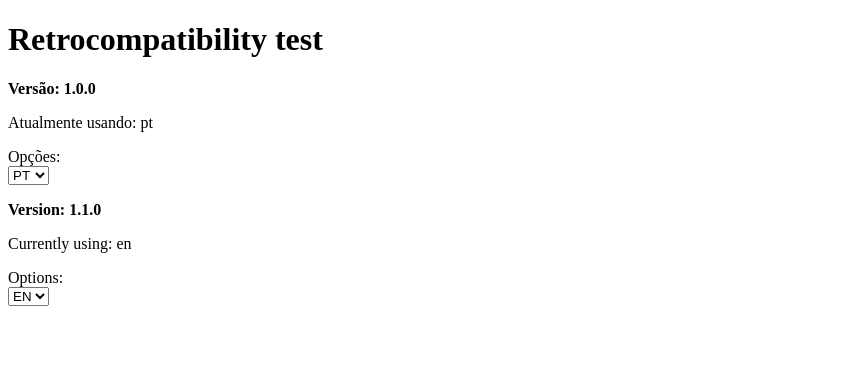
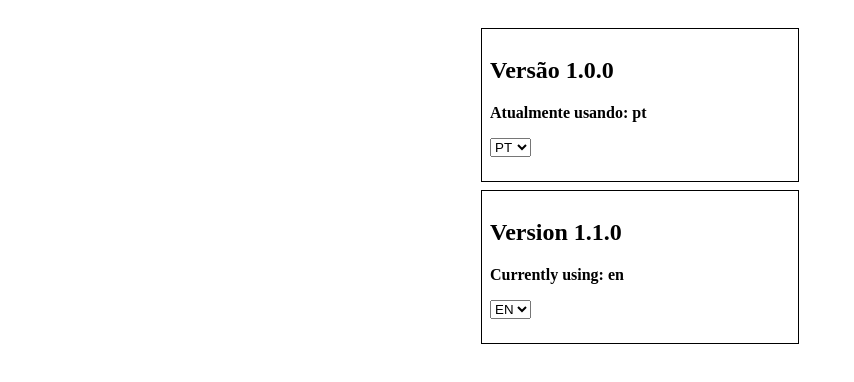
Before and after one commit to znti/react-i18n, a React (Create React App) app: page / in a window 1280 px wide. Shown: the top 382 px of the page, without its empty margins (0-854 px from the left). Built offline with nearby package versions, Linux system fonts and the light colour scheme.

Commit message:
Break Retrocompat page into separate components

```diff
--- /dev/null
+++ b/src/pages/Retrocompat/Section.jsx
@@ -0,0 +1,27 @@
+import React from 'react';
+
+export default function Section({title, description, options}) {
+	return (
+		<div style={{
+			minWidth: '300px',
+			borderStyle: 'solid',
+			borderWidth: '1px',
+			padding: '8px',
+			margin: '4px',
+		}}>
+			<h2>
+				{title}
+			</h2>
+
+			<p>
+				<strong>
+					{description}
+				</strong>
+			</p>
+
+			<p>
+				{options}
+			</p>
+		</div>
+	)
+}
--- /dev/null
+++ b/src/pages/Retrocompat/V1.0.0.jsx
@@ -0,0 +1,23 @@
+import React from 'react';
+import { useLanguage } from 'react-language-kit';
+
+import Section from './Section';
+import i18nMap from './i18n';
+
+export default function V1_0_0() {
+	const [ { language , options }, setLanguage ] = useLanguage();
+	const strings = i18nMap[language];
+
+	return (
+		<Section
+			title={`${strings.version} 1.0.0`}
+			description={`${strings.description}: ${language}`}
+			options={(
+				<select value={language} onChange={e => setLanguage(e.target.value)}>
+					{options.map(option => (<option key={option} value={option}>{option.toUpperCase()}</option>))}
+				</select>
+			)}
+		/>
+	)
+
+}
--- /dev/null
+++ b/src/pages/Retrocompat/V1.1.0.jsx
@@ -0,0 +1,24 @@
+import React from 'react';
+import { useLanguage, useActiveLanguage, useAvailableLanguages } from 'react-language-kit';
+
+import Section from './Section';
+import i18nMap from './i18n';
+
+export default function V1_1_0() {
+
+	const [ language, setLanguage ] = useActiveLanguage();
+	const [ options, setLanguageOptions ] = useAvailableLanguages();
+	const strings = i18nMap[language];
+
+	return (
+		<Section
+			title={`${strings.version} 1.1.0`}
+			description={`${strings.description}: ${language}`}
+			options={(
+				<select value={language} onChange={e => setLanguage(e.target.value)}>
+					{options.map(option => (<option key={option} value={option}>{option.toUpperCase()}</option>))}
+				</select>
+			)}
+		/>
+	)
+}
--- /dev/null
+++ b/src/pages/Retrocompat/i18n.js
@@ -0,0 +1,14 @@
+export default {
+	en: {
+		title: 'Retrocompatibility test',
+		version: 'Version',
+		description: 'Currently using',
+		options: 'Options',
+	},
+	pt: {
+		title: 'Teste de retrocompatibilidade',
+		version: 'Versão',
+		description: 'Atualmente usando',
+		options: 'Opções',
+	},
+}
--- a/src/pages/Retrocompat/index.js
+++ b/src/pages/Retrocompat/index.js
@@ -1,63 +1,19 @@
 import React from 'react';
-import { useLanguage, useActiveLanguage, useAvailableLanguages } from 'react-language-kit';
 
-const i18nMap = {
-	en: {
-		title: 'Retrocompatibility test',
-		version: 'Version',
-		description: 'Currently using',
-		options: 'Options',
-	},
-	pt: {
-		title: 'Teste de retrocompatibilidade',
-		version: 'Versão',
-		description: 'Atualmente usando',
-		options: 'Opções',
-	},
-}
+import V1_0_0 from './V1.0.0';
+import V1_1_0 from './V1.1.0';
 
 export default function RetrocompatPage() {
-	const [ { language : legacyLanguage, options }, setLegacyLanguage ] = useLanguage();
-	const legacyStrings = i18nMap[legacyLanguage];
-
-	const [ language, setLanguage ] = useActiveLanguage();
-	const [ languageOptions, setLanguageOptions ] = useAvailableLanguages();
-	const strings = i18nMap[language];
-
 	return (
-		<>
-			<h1>{strings.title}</h1>
-
-			<p><strong>
-				{legacyStrings.version}: 1.0.0
-			</strong></p>
-
-			<p>
-				{legacyStrings.description}: {legacyLanguage}
-			</p>
-
-			<p>
-				{legacyStrings.options}:<br/>
-				<select value={legacyLanguage} onChange={e => setLegacyLanguage(e.target.value)}>
-					{options.map(option => (<option key={option} value={option}>{option.toUpperCase()}</option>))}
-				</select>
-			</p>
-
-			<p><strong>
-				{strings.version}: 1.1.0
-			</strong></p>
-
-			<p>
-				{strings.description}: {language}
-			</p>
-
-			<p>
-				{strings.options}:<br/>
-				<select value={language} onChange={e => setLanguage(e.target.value)}>
-					{languageOptions.map(option => (<option key={option} value={option}>{option.toUpperCase()}</option>))}
-				</select>
-			</p>
-
-		</>
+		<div style={{
+			display: 'flex',
+			justifyContent: 'center',
+			alignItems: 'center',
+			flexDirection: 'column',
+			padding: '16px'
+		}}>
+			<V1_0_0 />
+			<V1_1_0 />
+		</div>
 	);
 }
```
